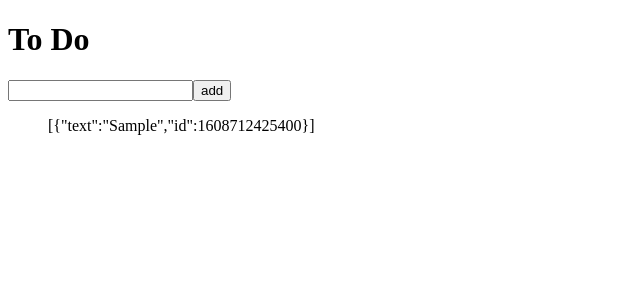
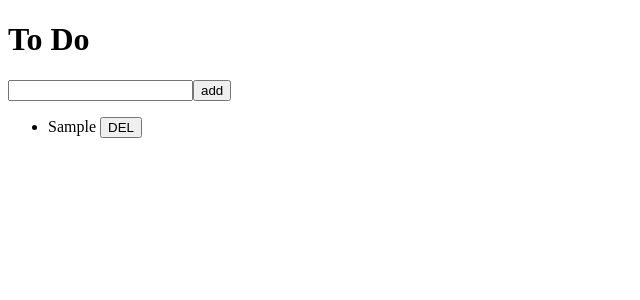
Before and after one commit to ChaeSangJung/redux101, a React (Create React App) app in the folder react_redux/: page /#/ in a window 1280 px wide. Both pictures are taken after typing "Sample" into the empty fields and a click on the button "add". Shown: the top 300 px of the page, without its empty margins (0-640 px from the left). Built offline with nearby package versions, Linux system fonts and the light colour scheme.

Commit message:
#3.4 Deleting To Do

```diff
--- /dev/null
+++ b/react_redux/src/components/ToDo.js
@@ -0,0 +1,20 @@
+import React from "react";
+import { connect } from "react-redux";
+import { actionCreators } from "../store";
+
+function ToDo({ text, onBtnClick }) {
+  return (
+    <li>
+      {text} <button onClick={onBtnClick}>DEL</button>
+    </li>
+  );
+}
+
+function mapDispatchToProps(dispatch, ownProps) {
+    // console.log(ownProps);
+    return {
+        onBtnClick: () => dispatch(actionCreators.deleteTodo(ownProps.id))
+    };
+}
+
+export default connect(null, mapDispatchToProps)(ToDo);
--- a/react_redux/src/routes/Home.js
+++ b/react_redux/src/routes/Home.js
@@ -2,6 +2,7 @@
 import React, { useState } from "react";
 import { connect } from "react-redux";
 import { actionCreators } from "../store";
+import ToDo from "../components/ToDo";
 
 
 // function Home({ toDos, dispatch }){
@@ -28,7 +29,9 @@
             </form>
             {/* 1. store에서 state를 가져올 수 있도록 해야 됨 */}
             <ul>
-                {JSON.stringify(toDos)}
+                {toDos.map((toDo) => (
+                    <ToDo {...toDo} key={toDo.id} />
+                ))}
             </ul>
         </>
     )
--- a/react_redux/src/store.js
+++ b/react_redux/src/store.js
@@ -14,7 +14,7 @@
 const deleteTodo = (id) => {
     return {
         type: DELETE,
-        id: id
+        id: parseInt(id)
     };
 };
 
```
Also changed, not shown: 1 other file (tests, documents, lock files or other folders).
